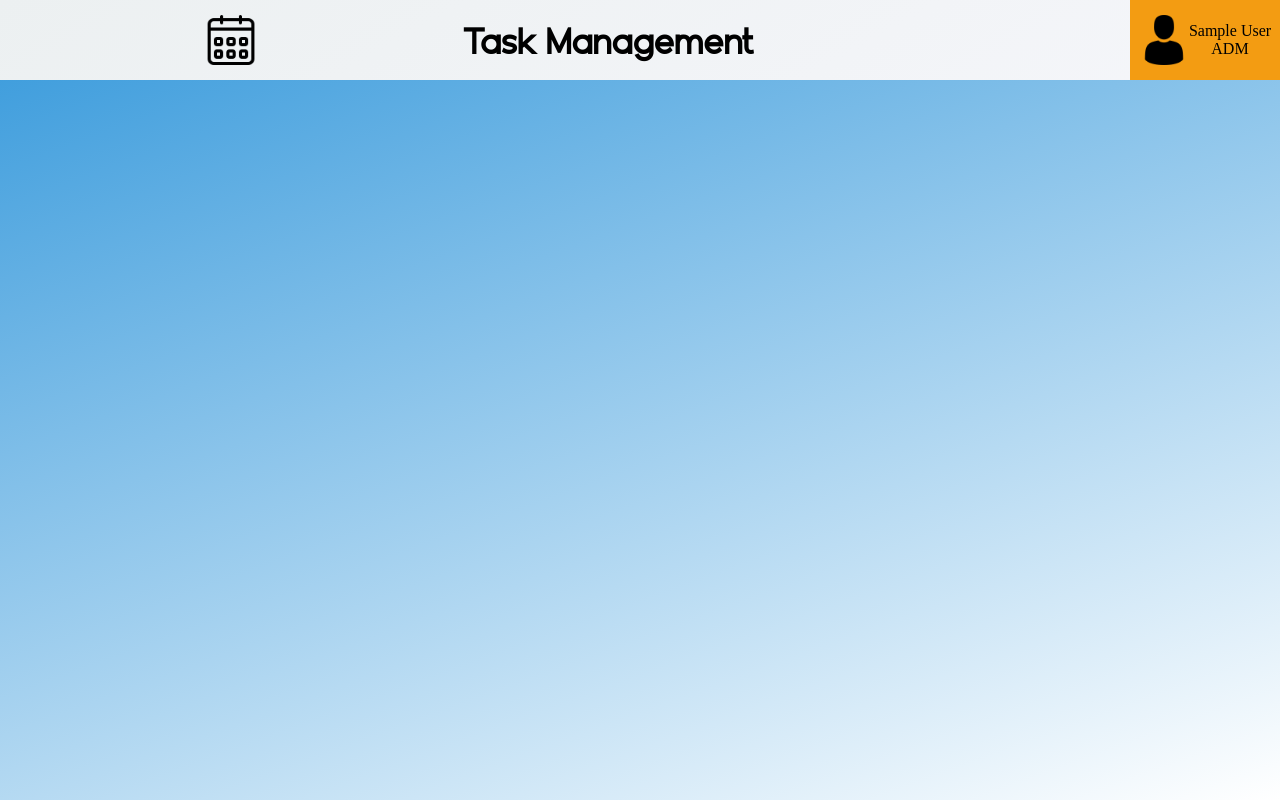
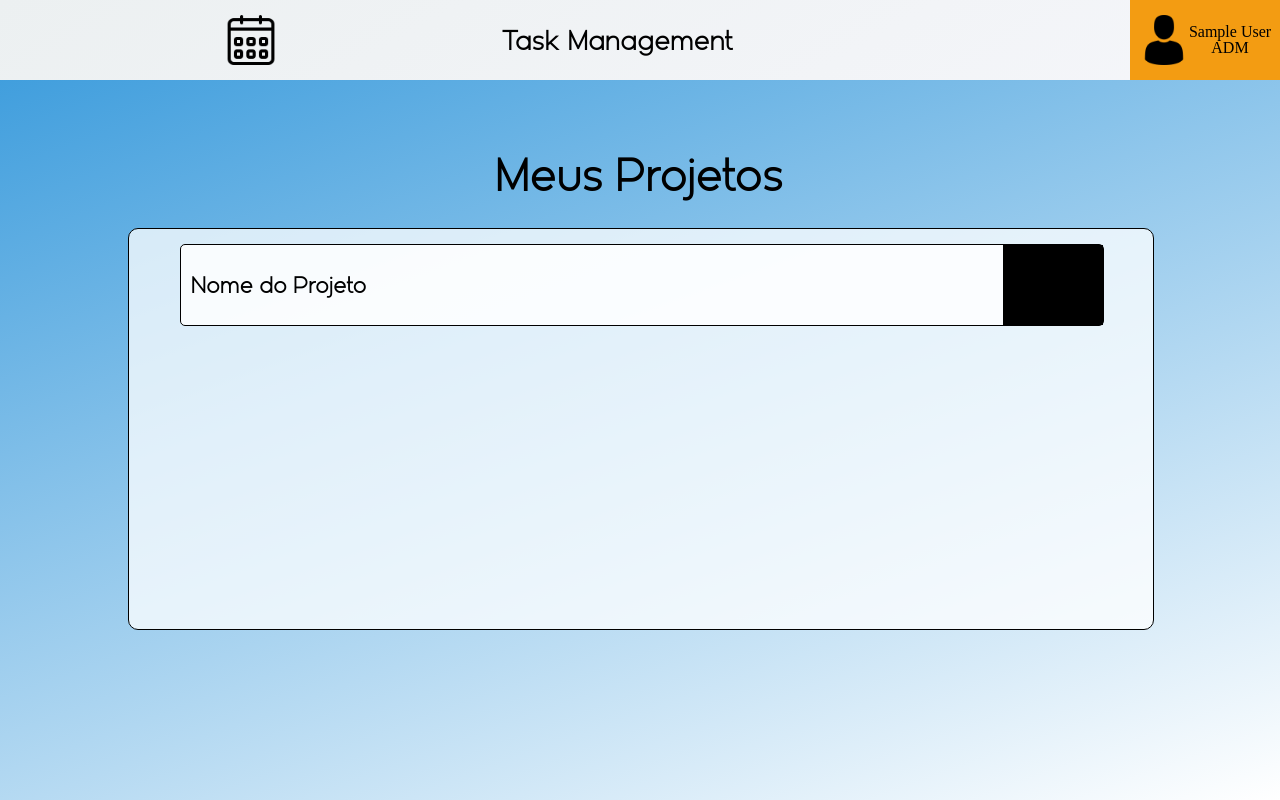
Before and after one commit to kaiogotyacode/taskManagement, a PHP site: page /application/home.php in a window 1280 px wide. Run offline with PHP 8.4, Linux system fonts and the light colour scheme; the visitor is signed in with stand-in values (Sample User, id 1).

Commit message:
Finished  visual structure from 'My-Projects'

```diff
--- a/taskManagement/application/home.php
+++ b/taskManagement/application/home.php
@@ -4,6 +4,7 @@
     <meta charset="UTF-8">
     <meta name="viewport" content="width=device-width, initial-scale=1.0">
     <title>Home Page</title>
+    <link rel="stylesheet" href="../assets/css/reset.css">
     <link rel="stylesheet" href="../assets/css/style.css">
 </head>
 <?php
@@ -36,10 +37,18 @@
 
 
 
-<!-- Criar Interface para USUARIO ADMIN  -->
-<!-- Criar Interface para USUARIO COMUM  -->
-
-<!-- Final da Tarefa: Adicionar um verificador de SESSIONS para que então, seja exibido o conteúdo  -->
-
+<div class="container">
+    <div class="my-projects">
+        <h2> Meus Projetos </h2>
+        <div class="my-projects-content">
+            <div class="project-option">
+                <p> Nome do Projeto </p>
+                <div class="my-project-isResponsable">
+                    &nbsp;
+                </div>
+            </div>
+        </div>
+    </div>
+</div>
 </body>
 </html>
--- a/taskManagement/assets/css/style.css
+++ b/taskManagement/assets/css/style.css
@@ -14,8 +14,59 @@ body{
     src: url(../font/Geomatrix.otf);
 }
 
-.container{
-    height: 100vh;
+.my-projects{
+    margin-top: 5vh;
+    height: 50vh;
+    width: 80vw;
+    margin-left: 10vw;
+    margin-right: 10vw;
+    position: inherit;
+}
+
+.my-projects>h2{
+    font-size: 3em;
+    font-family: geomatrix;
+    color: #000;
+    text-align: center;
+    padding: 30px;
+}
+
+.my-projects-content{
+    border: 1px solid #000;
+    border-radius: 10px;
+    position: relative;
+    width: 100%;
+    height: 100%;
+    background-color: rgba(255,255,255, .75);
+}
+
+.project-option{
+    display: flex;
+    align-items: center;
+    justify-content: space-between;
+    margin-top: 15px;
+    margin-bottom: 15px;
+    margin-left: 5%;
+    margin-right: 5%;
+    width: 90%;
+    height: 80px;
+    border: 1px solid #000;
+    border-radius: 5px;
+    background-color: rgba(255,255,255, .85);
+}
+
+.project-option>p{
+    padding: 10px;
+    font-size: 1.5em;
+    font-family: geomatrix;
+
+}
+
+.my-project-isResponsable{
+    position: relative;
+    background-color: #000;
+    height: 100%;
+    width: 100px;
 }
 
 .loginContainer{
@@ -61,7 +112,7 @@ nav{
 
 .divTitulo{
     font-family: geomatrix;
-    font-size: 1.5em;
+    font-size: 1.8em;
     position: inherit;
     width: 75%;
     height: 100%;
```
